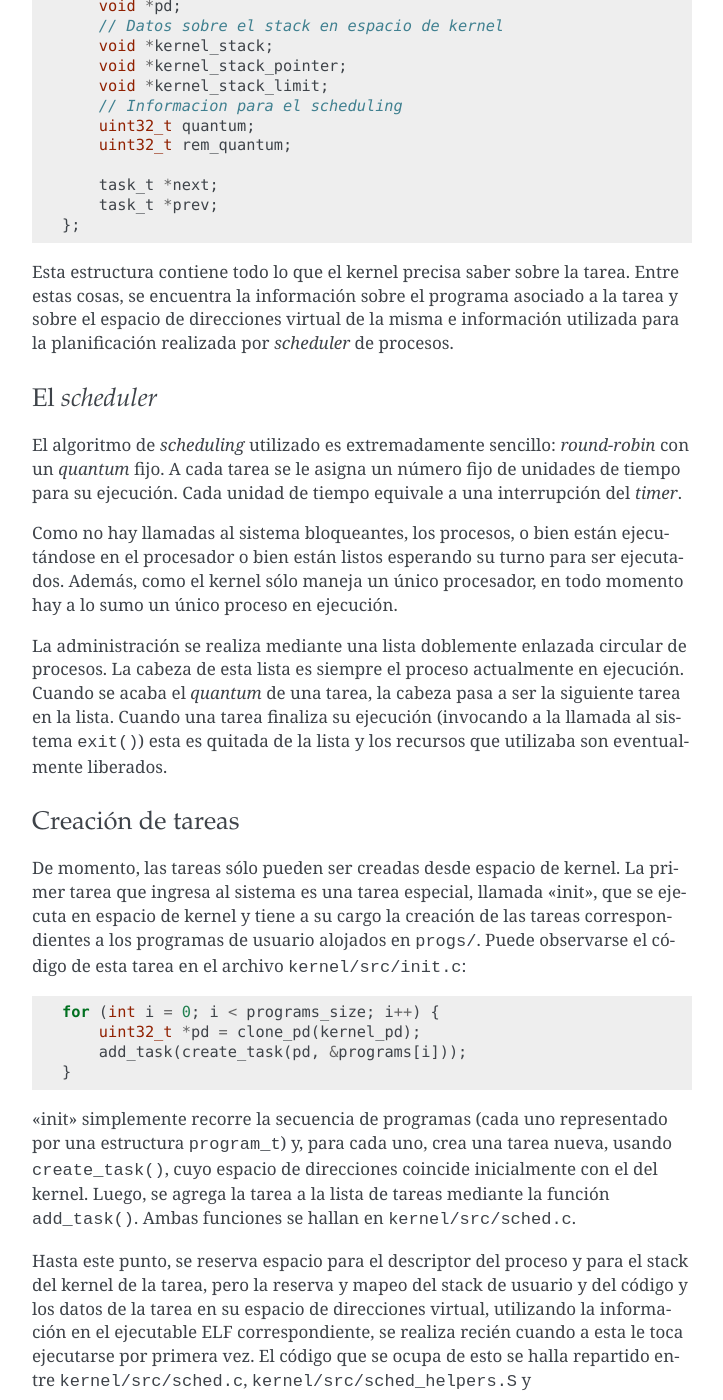
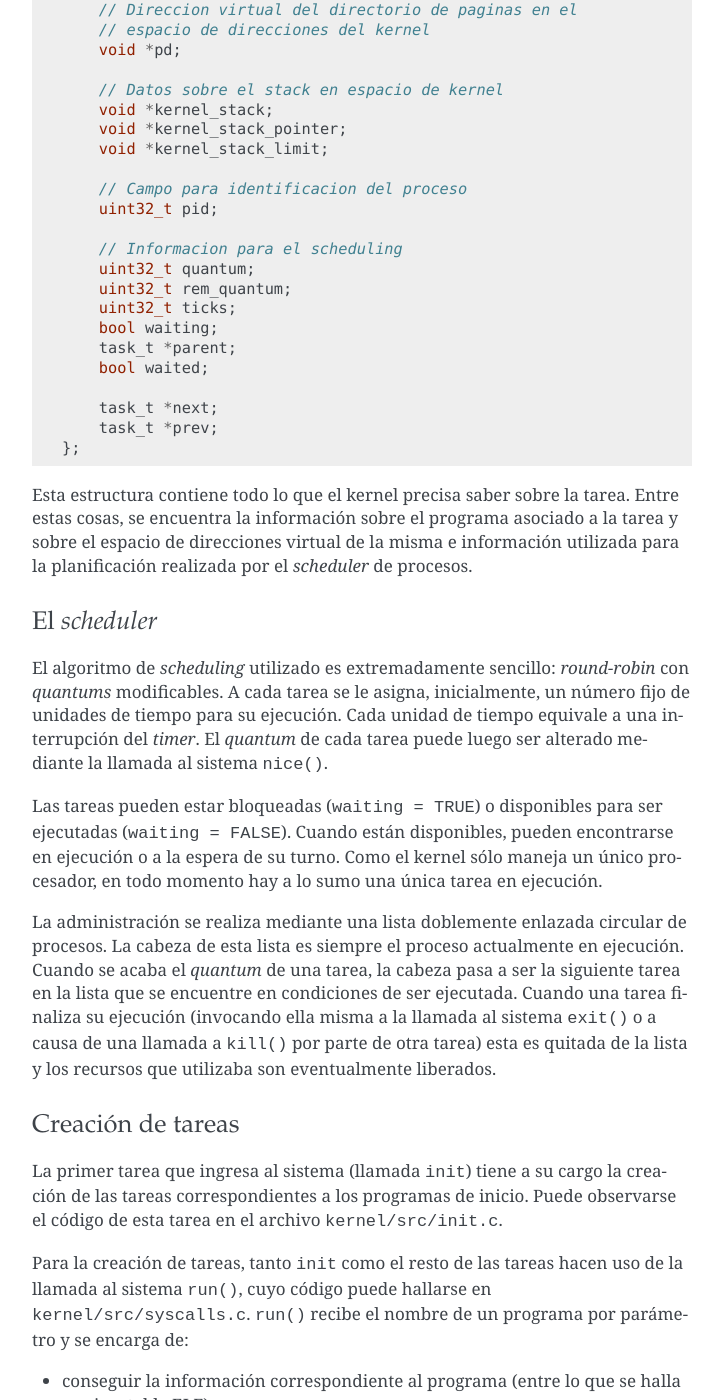
Before and after one commit to crazy2k/zafio, a Sphinx documentation site: the page built from doc/zafio.rst, in a window 1280 px wide and 1400 px high, scrolled down 2379 px. Shown: the whole window, without its empty margins (388-1111 px from the left). Built offline with Sphinx 7.4.7, drawn with Linux system fonts in a browser that asks for light colours; formulas are drawn with MathJax 3; pages that are not in the unit, such as notebooks, are missing from menus; some of the changed text lies outside the part shown.

Commit message:
Actualizar documentación en zafio.rst

```diff
--- a/doc/zafio.rst
+++ b/doc/zafio.rst
@@ -11,9 +11,10 @@ características salientes son:
   diferentes para las tareas
 * manejador de interrupciones que permite el **registro de
   handlers en tiempo de ejecución**
-* **scheduling de procesos utilizando round-robin** con un quantum fijo
+* **scheduling de procesos utilizando round-robin** con un quantums
+  modificables por el usuario
 * **task-switching por software**
-* atención de **llamadas al sistema**
+* atención de **llamadas al sistema** (bloqueantes y no bloqueantes)
 
 En este documento se describen estas y otras características de Zafio.
 
@@ -91,7 +92,7 @@ memoria y activar el mecanismo de paginación de memoria que provee el
 procesador (hablaremos más en detalle de esto en la sección
 `La memoria`_).
 
-La objetivo final de esta pieza de código es dejar todo listo para que
+El objetivo final de esta pieza de código es dejar todo listo para que
 pueda darse la ejecución de código del kernel, escrito principalmente
 en C, que se encuentra mapeado en direcciones virtuales altas (*higher
 half*), por encima de los 3GB. Cuando esto es posible, se produce el
@@ -117,70 +118,84 @@ cuya definición puede hallarse en ``kernel/inc/sched.h``::
     struct task_t {
         // Informacion sobre el programa asociado a la tarea
         struct program_t *prog;
-        // Direccion virtual del directorio de paginas en el espacio de direcciones
-        // del kernel
+
+        // Direccion virtual del directorio de paginas en el
+        // espacio de direcciones del kernel
         void *pd;
+
         // Datos sobre el stack en espacio de kernel
         void *kernel_stack;
         void *kernel_stack_pointer;
         void *kernel_stack_limit;
+
+        // Campo para identificacion del proceso
+        uint32_t pid;
+
         // Informacion para el scheduling
         uint32_t quantum;
         uint32_t rem_quantum;
+        uint32_t ticks;
+        bool waiting;
+        task_t *parent;
+        bool waited;
 
         task_t *next;
         task_t *prev;
     };
 
+
 Esta estructura contiene todo lo que el kernel precisa saber sobre la
 tarea. Entre estas cosas, se encuentra la información sobre el programa
 asociado a la tarea y sobre el espacio de direcciones virtual de la
-misma e información utilizada para la planificación realizada por
+misma e información utilizada para la planificación realizada por el
 *scheduler* de procesos.
 
 El *scheduler*
 ~~~~~~~~~~~~~~
 
 El algoritmo de *scheduling* utilizado es extremadamente sencillo:
-*round-robin* con un *quantum* fijo. A cada tarea se le asigna un
-número fijo de unidades de tiempo para su ejecución. Cada unidad de
-tiempo equivale a una interrupción del *timer*.
+*round-robin* con *quantums* modificables. A cada tarea se le asigna,
+inicialmente, un número fijo de unidades de tiempo para su ejecución.
+Cada unidad de tiempo equivale a una interrupción del *timer*. El
+*quantum* de cada tarea puede luego ser alterado mediante la llamada al
+sistema ``nice()``.
 
-Como no hay llamadas al sistema bloqueantes, los procesos, o bien están
-ejecutándose en el procesador o bien están listos esperando su turno
-para ser ejecutados. Además, como el kernel sólo maneja un único
-procesador, en todo momento hay a lo sumo un único proceso en
-ejecución.
+Las tareas pueden estar bloqueadas (``waiting = TRUE``) o disponibles
+para ser ejecutadas (``waiting = FALSE``). Cuando están disponibles,
+pueden encontrarse en ejecución o a la espera de su turno. Como el
+kernel sólo maneja un único procesador, en todo momento hay a lo sumo
+una única tarea en ejecución.
 
 La administración se realiza mediante una lista doblemente enlazada
 circular de procesos. La cabeza de esta lista es siempre el proceso
 actualmente en ejecución. Cuando se acaba el *quantum* de una tarea, la
-cabeza pasa a ser la siguiente tarea en la lista. Cuando una tarea
-finaliza su ejecución (invocando a la llamada al sistema ``exit()``)
-esta es quitada de la lista y los recursos que utilizaba son
-eventualmente liberados.
+cabeza pasa a ser la siguiente tarea en la lista que se encuentre
+en condiciones de ser ejecutada. Cuando una tarea finaliza su ejecución
+(invocando ella misma a la llamada al sistema ``exit()`` o a causa de
+una llamada a ``kill()`` por parte de otra tarea) esta es quitada de la
+lista y los recursos que utilizaba son eventualmente liberados.
 
 Creación de tareas
 ~~~~~~~~~~~~~~~~~~
 
-De momento, las tareas sólo pueden ser creadas desde espacio de kernel.
-La primer tarea que ingresa al sistema es una tarea especial, llamada
-"init", que se ejecuta en espacio de kernel y tiene a su cargo la
-creación de las tareas correspondientes a los programas de usuario
-alojados en ``progs/``. Puede observarse el código de esta tarea en el
-archivo ``kernel/src/init.c``::
+La primer tarea que ingresa al sistema (llamada ``init``) tiene a su
+cargo la creación de las tareas correspondientes a los programas de
+inicio. Puede observarse el código de esta tarea en el archivo
+``kernel/src/init.c``.
 
-    for (int i = 0; i < programs_size; i++) {
-        uint32_t *pd = clone_pd(kernel_pd);
-        add_task(create_task(pd, &programs[i]));
-    }
+Para la creación de tareas, tanto ``init`` como el resto de las tareas
+hacen uso de la llamada al sistema ``run()``, cuyo código puede
+hallarse en ``kernel/src/syscalls.c``. ``run()`` recibe el nombre de un
+programa por parámetro y se encarga de:
 
-"init" simplemente recorre la secuencia de programas (cada uno
-representado por una estructura ``program_t``) y, para cada uno, crea
-una tarea nueva, usando ``create_task()``, cuyo espacio de direcciones
-coincide inicialmente con el del kernel. Luego, se agrega la tarea a la
-lista de tareas mediante la función ``add_task()``. Ambas funciones se
-hallan en ``kernel/src/sched.c``.
+* conseguir la información correspondiente al programa (entre lo que se
+  halla su ejecutable ELF),
+* crear la tarea asignándole un espacio de direcciones propio, mediante
+  ``create_task()``,
+* agregar la tarea a la lista de tareas usando ``add_task()``.
+
+Las funciones ``create_task()`` y ``add_task()`` se encuentran en el
+archivo ``kernel/src/sched.c``.
 
 Hasta este punto, se reserva espacio para el descriptor del proceso y
 para el stack del kernel de la tarea, pero la reserva y mapeo del
@@ -216,8 +231,10 @@ usuario. Sin embargo, si la interrupción sí derivará en un cambio de
 contexto, se procede del siguiente modo:
 
 * se guarda el registro ``EFLAGS`` (*flags* del procesador)
-* se marca la siguiente tarea en la lista de tareas como la tarea
-  actual
+* se marca la siguiente tarea en la lista de tareas que se encuentre
+  lista para ser ejecutada como la tarea actual (de no existir tal
+  tarea, el sistema detiene su ejecución hasta que una interrupción
+  ocasione la aparición [2]_ de una tarea en condiciones de ser ejecutada)
 * se carga el espacio de direcciones de la nueva tarea
 * se actualizan los valores de ``SS0`` y ``ESP0`` en la TSS del sistema
 * se almacena el *stack pointer* de modo kernel actual en el descriptor
@@ -239,6 +256,15 @@ ejecute el código del label ``initialize_task`` en
 ``kernel/src/sched_helpers.S``. Esta porción de código es la encargada
 de reservar memoria y realizar los mapeos que ya se nombraron antes en
 `Creación de tareas`_.
+
+.. [2] El caso común es que todas las tareas se encuentren a la espera
+       de algún evento. Por ejemplo, una tarea puede haber invocado a
+       la llamada ``waitpid()`` y encontrarse a la espera de que otra
+       tarea termine. Otra tarea puede estar esperando que se ingrese
+       algo en una terminal. En ese caso, al ocurrir la interrupción
+       del teclado y producirse el ingreso de datos, la tarea en espera
+       sería despertada y se encontraría lista para proseguir su
+       ejecución.
 
 Manejo de interrupciones
 ------------------------
@@ -285,10 +311,32 @@ invocada con los parámetros pasados.
 
 Las llamadas al sistema implementadas hasta ahora son:
 
-* ``exit()``, que finaliza el proceso en ejecución y libera todos los
-  recursos utilizados por este
-* ``puts()``, que recibe una cadena de caracteres y la imprime en la
-  pantalla
+======= =============== ===============================================
+Número  Nombre          Función
+======= =============== ===============================================
+1       ``exit()``      finaliza el proceso en ejecución y libera todos
+                        los recursos utilizados por este
+3       ``read()``      lee de un dispositivo y almacena lo leído en un
+                        buffer provisto por el usuario
+4       ``write()``     escribe en un dispositivo a partir de un buffer
+                        provisto por el usuario
+5       ``ls()``        escribe información sobre los programas
+                        disponibles en un buffer provisto por el
+                        usuario
+6       ``ps()``        escribe información sobre los procesos del
+                        sistema en un buffer provisto por el usuario
+7       ``run()``       crea una tarea para el programa que recibe por
+                        parámetro
+8       ``devreq()``    pide al kernel que se asigne un dispositivo
+                        específico a la tarea en ejecución
+9       ``devrel()``    avisa al kernel que un dispositivo usado por la
+                        tarea en ejecución ya puede ser liberado
+10      ``nice()``      permite cambiar el quantum de una tarea
+11      ``waitpid()``   permite a una tarea bloquearse hasta la
+                        terminación de una tarea hija
+12      ``kill``        elimina a una tarea de la lista de tareas y
+                        libera los recursos que esta ocupaba
+======= =============== ===============================================
 
 La memoria
 ----------
@@ -320,7 +368,7 @@ de gestionar las páginas físicas libres y de mapearlas a los espacios
 de direcciones virtuales.
 
 En ``kernel/src/heap.c`` se encuentran las funciones ``kmalloc()`` y
-``kfree()`` una implementación de un *heap* para pedidos de memoria
+``kfree()``, una implementación de un *heap* para pedidos de memoria
 arbitrarios.
 
 Direccionamiento
```
